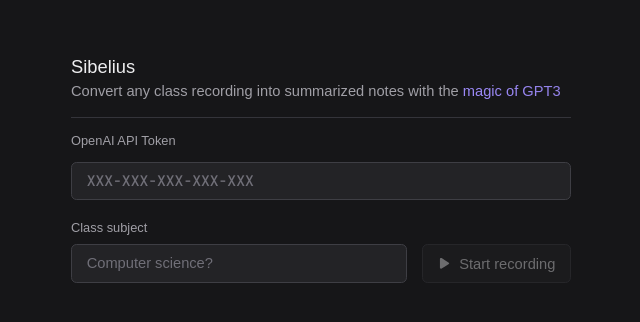
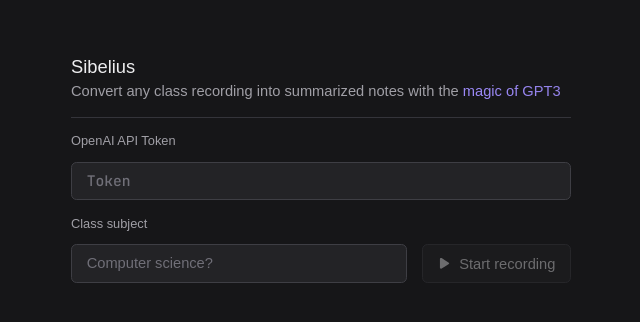
Before and after one commit to wolffbruno/sibelius.ai, a Next.js app: page / in a window 1280 px wide. Shown: the part 158-480 px from the top of the page, without its empty margins (319-959 px from the left). Built offline with nearby package versions, Linux system fonts and the light colour scheme.

Commit message:
Changes.

```diff
--- a/src/app/page.tsx
+++ b/src/app/page.tsx
@@ -93,19 +93,13 @@
 						name="api_token"
 						autoComplete="off"
 						spellCheck={false}
-						placeholder="XXX-XXX-XXX-XXX-XXX"
+						placeholder="Token"
 						className="font-mono"
 					/>
 				</div>
 				<div className="w-full flex gap-x-4">
-					<div className="flex flex-col gap-2 relative w-full">
-						<label
-							htmlFor="class_subject"
-							className="absolute -top-[2em] text-gray-11 text-sm"
-						>
-							Class subject
-						</label>
 						<Input
+							label="Class subject"
 							type="text"
 							onChange={(e) => setClassSubject(e.target.value)}
 							name="class_subject"
@@ -113,7 +107,6 @@
 							autoComplete="off"
 							placeholder="Computer science?"
 						/>
-					</div>{" "}
 					{!isRecording ? (
 						<Button
 							onClick={startRecording}
```
